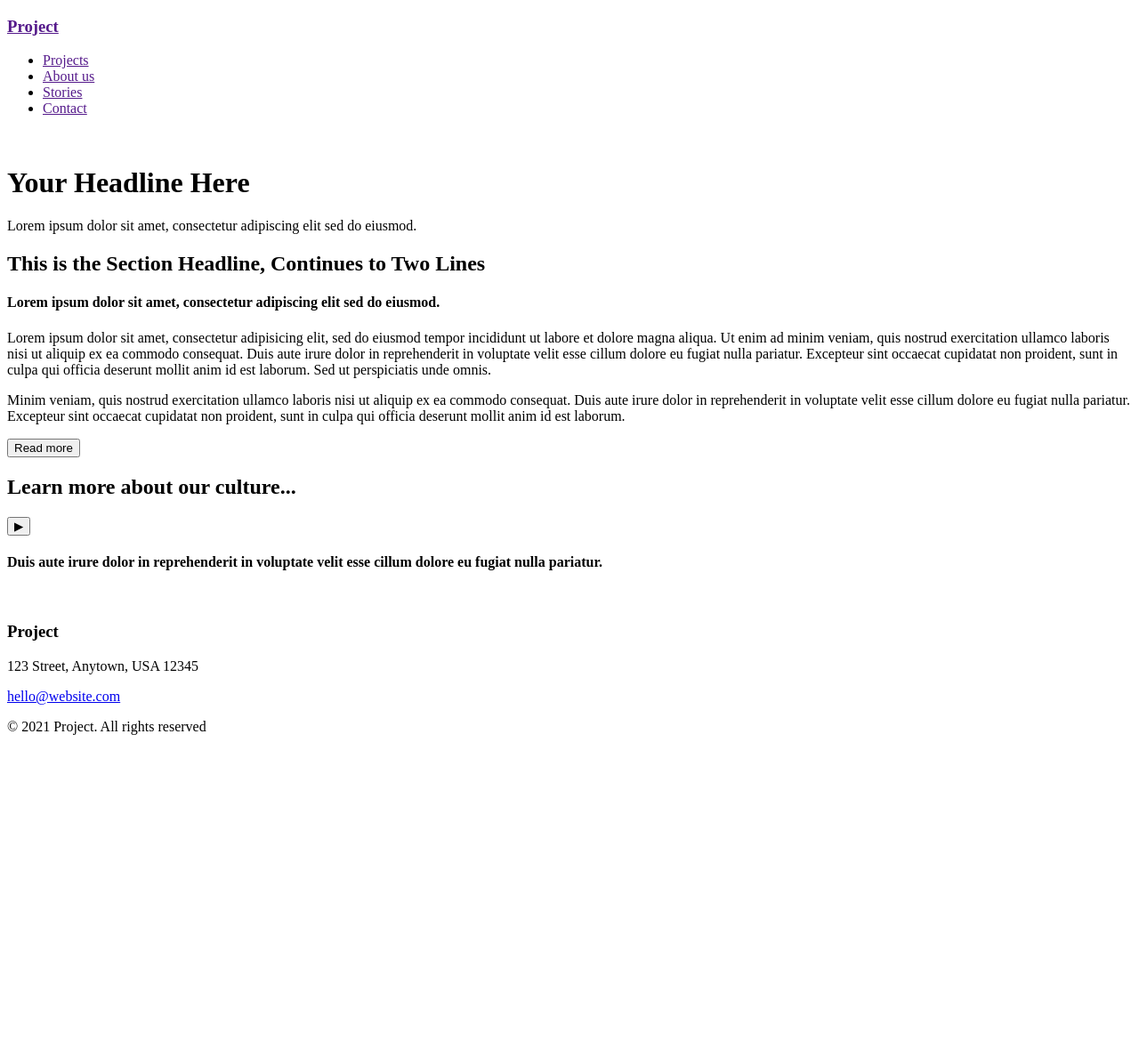
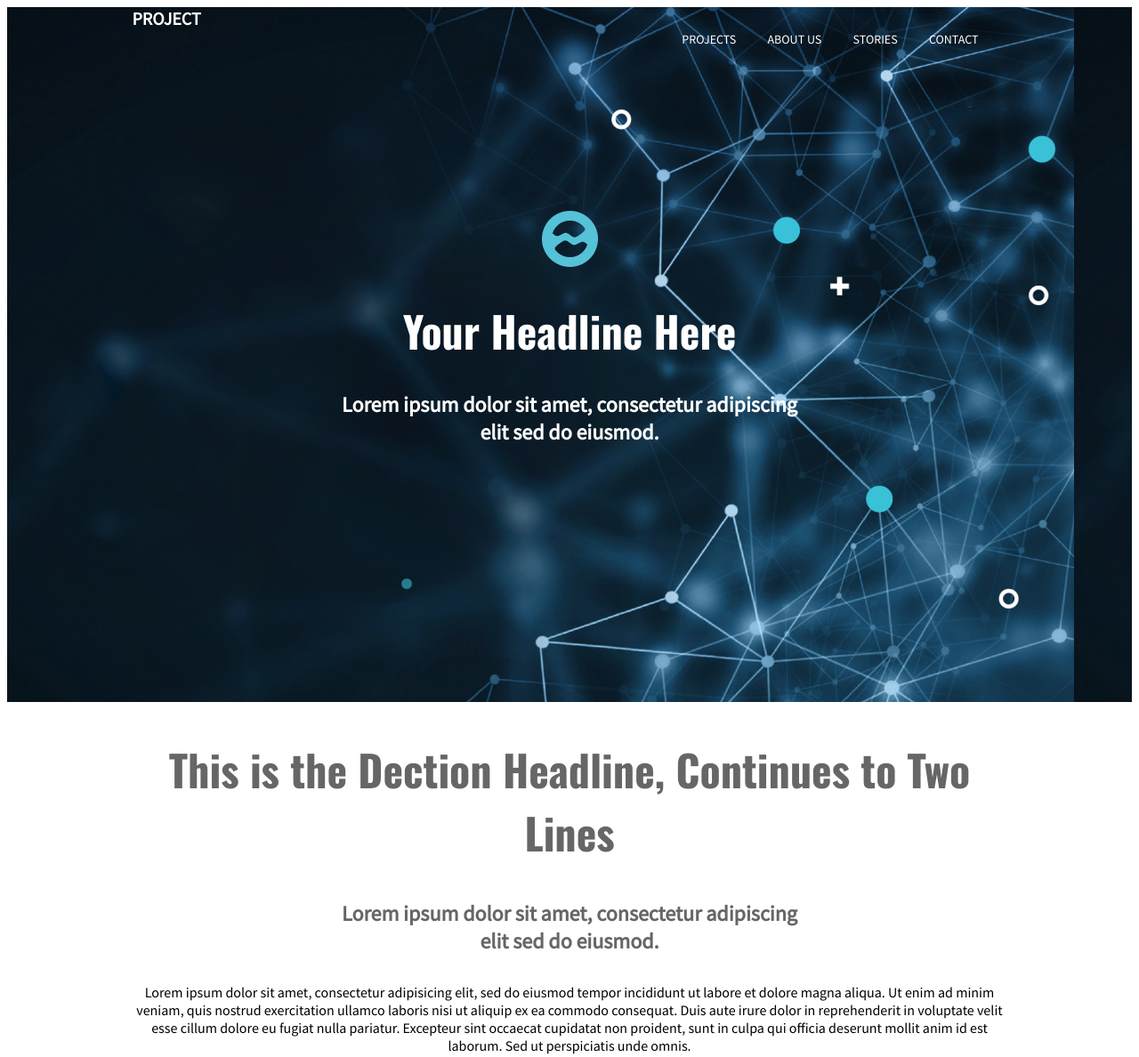
Before and after one commit to Siranush88/HTML-Essentials-HomeTask, a plain HTML site: page index.html in a window 1280 px wide. Shown: the top 1188 px of the page at 89% size. Before the commit the page ends 842 px from the top, so only its background shows below. Drawn offline with nearby package versions, Linux system fonts and the light colour scheme; a web font is replaced by a local one.

Commit message:
craeting design

```diff
--- a/index.html
+++ b/index.html
@@ -5,12 +5,19 @@
     <meta http-equiv="X-UA-Compatible" content="IE=edge">
     <meta name="viewport" content="width=device-width, initial-scale=1.0">
     <title>Document</title>
+    <link rel="stylesheet" href="style.css">
+    <link rel="preconnect" href="https://fonts.googleapis.com">
+    <link rel="preconnect" href="https://fonts.gstatic.com" crossorigin>
+    <link href="https://fonts.googleapis.com/css2?family=Oswald:wght@700&family=Overlock:ital@1&family=Roboto+Slab&family=Source+Sans+Pro&display=swap" rel="stylesheet">
+    <link rel="preconnect" href="https://fonts.googleapis.com">
+    <link rel="preconnect" href="https://fonts.gstatic.com" crossorigin>
+    <link href="https://fonts.googleapis.com/css2?family=Oswald:wght@700&family=Overlock:ital@1&family=Roboto+Slab&family=Source+Sans+Pro&display=swap" rel="stylesheet">
 </head>
 <body>
 
      <!-- Header -->
      <header>
-        <div>
+        <div class="container">
             <h3><a href="">Project</a></h3>
             <nav role="navigation" aria-label="main menu">
                 <ul class="navbar">
@@ -18,49 +25,45 @@
                     <li><a href="">About us</a></li>
                     <li><a href="">Stories</a></li>
                     <li><a href="">Contact</a></li>
-                </ul>
+                 </ul>
             </nav>
         </div>
-        <div>
-            <div class="logo-big">
-                <img src="" alt="">
-            </div>
-            <h1>Your Headline Here</h1>
-            <p>Lorem ipsum dolor sit amet, consectetur adipiscing elit sed do eiusmod.</p>
+        <div  class="container text-centre">
+            <img src="assets/logo-big.png" alt="big logo">
+            <h1>your headline here</h1>
+            <h4 class="color1">Lorem ipsum dolor sit amet, consectetur adipiscing elit sed do eiusmod.</h4>
         </div>
     </header>
 
     <!-- Main -->
    <main>
-    <section>
-        <div class="section">
-            <h2 class="title1">This is the Section Headline, Continues to Two Lines</h2>
-            <h4>Lorem ipsum dolor sit amet, consectetur adipiscing elit sed do eiusmod.</h4>
-            <p>Lorem ipsum dolor sit amet, consectetur adipisicing elit, sed do eiusmod tempor incididunt ut labore et dolore magna aliqua. Ut enim ad minim veniam, quis nostrud exercitation ullamco laboris nisi ut aliquip ex ea commodo consequat. Duis aute irure dolor in reprehenderit in voluptate velit esse cillum dolore eu fugiat nulla pariatur. Excepteur sint occaecat cupidatat non proident, sunt in culpa qui officia deserunt mollit anim id est laborum. Sed ut perspiciatis unde omnis.</p>
-            <p>Minim veniam, quis nostrud exercitation ullamco laboris nisi ut aliquip ex ea commodo consequat. Duis aute irure dolor in reprehenderit in voluptate velit esse cillum dolore eu fugiat nulla pariatur. Excepteur sint occaecat cupidatat non proident, sunt in culpa qui officia deserunt mollit anim id est laborum.</p>
-            <button type="button">Read more</button>
-        </div>
-    </section>
+        <section class="section1">
+            <div class="container text-centre">
+                <article>
+                    <h2 class="color2">This is the Dection Headline, Continues to Two Lines</h2>
+                    <h4 class="color2">Lorem ipsum dolor sit amet, consectetur adipiscing elit sed do eiusmod.</h4>
+                    <p class="p2">Lorem ipsum dolor sit amet, consectetur adipisicing elit, sed do eiusmod tempor incididunt ut labore et dolore magna aliqua. Ut enim ad minim veniam, quis nostrud exercitation ullamco laboris nisi ut aliquip ex ea commodo consequat. Duis aute irure dolor in reprehenderit in voluptate velit esse cillum dolore eu fugiat nulla pariatur. Excepteur sint occaecat cupidatat non proident, sunt in culpa qui officia deserunt mollit anim id est laborum. Sed ut perspiciatis unde omnis.</p>
+                    <p class="p2">Minim veniam, quis nostrud exercitation ullamco laboris nisi ut aliquip ex ea commodo consequat. Duis aute irure dolor in reprehenderit in voluptate velit esse cillum dolore eu fugiat nulla pariatur. Excepteur sint occaecat cupidatat non proident, sunt in culpa qui officia deserunt mollit anim id est laborum.</p>
+                    <button class="button1" type="button">Read more</button>
+                </article>
+            </div>
+        </section>
 
-    <section>
-        <div class="section">
-            <h2 class="title2">Learn more about our culture...</h2>
-            <button type="button">&#9654</button>
-            <h4>Duis aute irure dolor in reprehenderit in voluptate velit esse cillum dolore eu fugiat nulla pariatur.</h4>
-        </div>
-    </section>
-
+        <section  class="section2">
+            <div class="container text-centre">
+                <h2 class="color1">Learn more about our culture...</h2>
+                <button class="button2" type="button">&#9654</button>
+                <h4 class="color1">Duis aute irure dolor in reprehenderit in voluptate velit esse cillum dolore eu fugiat nulla pariatur.</h4>
+            </div>
+        </section>
+    </main>
     <!-- Footer -->
     <footer>
-        <div>
-            <div class="logo-small">
-                <img src="" alt="">
-            </div>
+        <div class="container">
+            <img src="assets/logo-small.png" alt="small logo">
             <h3>Project</h3>
-        </div>
-        <div>
-            <p>123 Street, Anytown, USA 12345</p>
-            <p><a href="hello@website.com">hello@website.com</a></p>
+            <address>123 Street, Anytown, USA 12345</address>
+            <a href="hello@website.com">hello@website.com</a>
             <p>&copy; 2021 Project. All rights reserved</p>
         </div>
     </footer>
--- /dev/null
+++ b/style.css
@@ -0,0 +1,120 @@
+* {
+    font-family: 'Oswald', sans-serif;
+    font-family: 'Overlock', cursive;
+    font-family: 'Roboto Slab', serif;
+    font-family: 'Source Sans Pro', sans-serif;
+    font-family: 'Oswald', sans-serif;
+    font-family: 'Overlock', cursive;
+    font-family: 'Roboto Slab', serif;
+    font-family: 'Source Sans Pro', sans-serif;
+
+}
+
+.container {
+    width: 100%;
+    max-width: 983px;
+    margin: 0 auto;
+}
+
+
+h1 {
+    font-family: 'Oswald';
+    font-size: 48px;
+    color: #ffffff;
+    text-transform: capitalize;
+}
+
+h2 {
+    font-family: 'Oswald';
+    font-size: 48px;
+}
+
+h3 {
+    text-transform: uppercase;
+    font-family: 'Source Sans Pro';
+    color: #ffffff;
+    font-size: 20px;
+    margin: 0;
+}
+
+h4 {
+    font-family: 'Source Sans Pro';
+    font-size: 24px;
+}
+.color1 {
+    color: #ffffff;
+}
+
+.color2 {
+    color: #666666;
+}
+
+.text-centre {
+    text-align: center;
+}
+
+/* Header */
+header {
+    background-image: url(assets/header-img.png);
+}
+
+header nav ul {
+    text-align: right;
+    list-style-type: none;
+    margin: 0;
+}
+
+header nav ul li {
+    display: inline;
+    margin-right: 32px;
+    text-transform: uppercase;
+}
+
+header a {
+    text-decoration: none;
+    font-family: 'Source Sans Pro';
+    color: #ffffff;
+}
+
+header li a {
+    font-size: 14px;
+}
+
+header div.text-centre {
+    padding-top: 184px;
+    padding-bottom: 256px;
+}
+
+/* main */
+
+.section2 {
+    background-image: url(assets/section-img.png);
+}
+
+.section1 button {
+    font-family: "Oswald";
+    color: #ffffff;
+    text-transform: uppercase;
+}
+
+h4 {
+    padding: 0 235px 0 235px;
+}
+/* footer */
+
+footer {
+    background-color: #464547;
+    padding: 20px 0 38px 0;
+}
+
+footer address,
+footer p,
+footer a {
+    font-family: 'Source Sans Pro';
+    font-size: 16px;
+    color: #FFFFFF66;
+}
+
+footer a {
+        text-decoration: none;
+}
```
Also changed, not shown: assets/logo-big.png (added), assets/logo-small.png (added).
